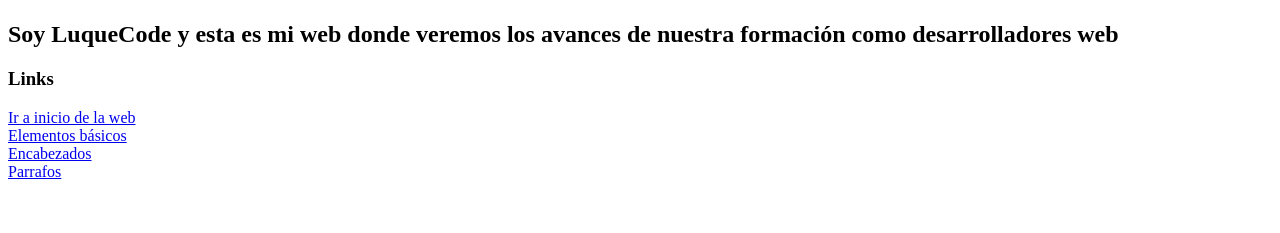
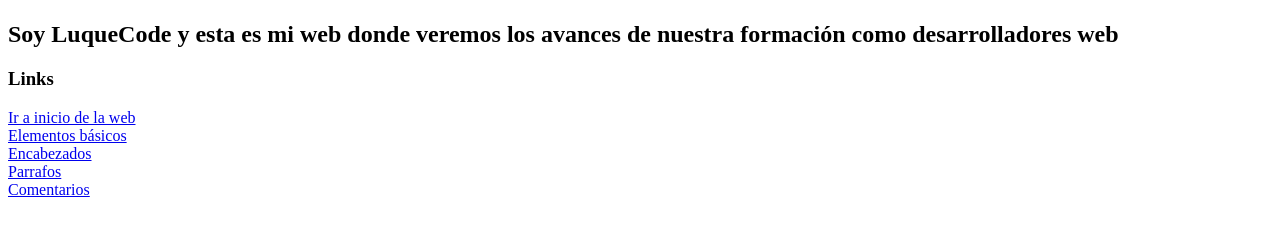
Before and after one commit to LuqueCode/LuqueCode.github.io, a plain HTML site: page index.html in a window 1280 px wide. Shown: the part 59-292 px from the top of the page. Drawn offline with Linux system fonts and the light colour scheme.

Commit message:
Update index.html

```diff
--- a/index.html
+++ b/index.html
@@ -11,5 +11,6 @@
     <a href="/PP/HTML/elementos_basicos.html">Elementos básicos</a><br>
     <a href="/PP/HTML/encabezado.html">Encabezados</a><br>
     <a href="/PP/HTML/parrafos.html">Parrafos</a><br>
+    <a href="/PP/HTML/comentarios.html">Comentarios</a><br>
   </body>
 </html>
```
